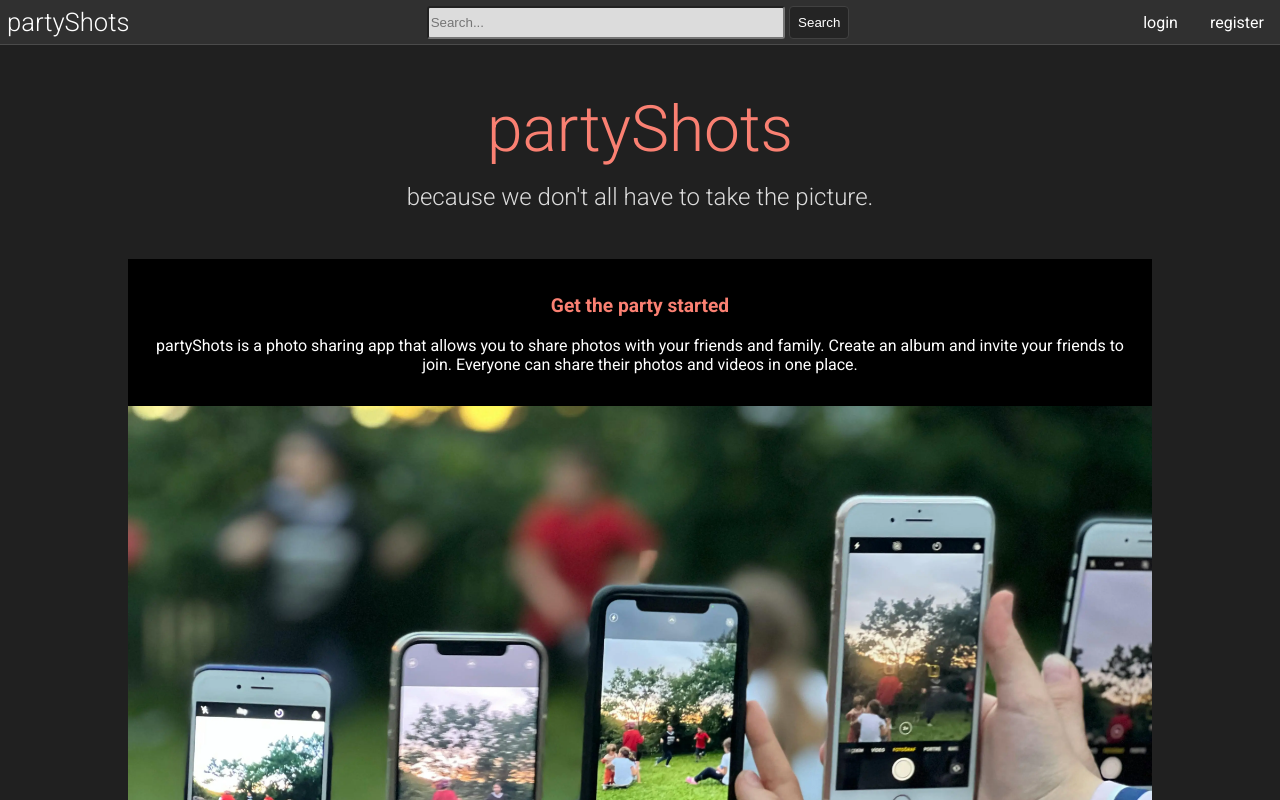
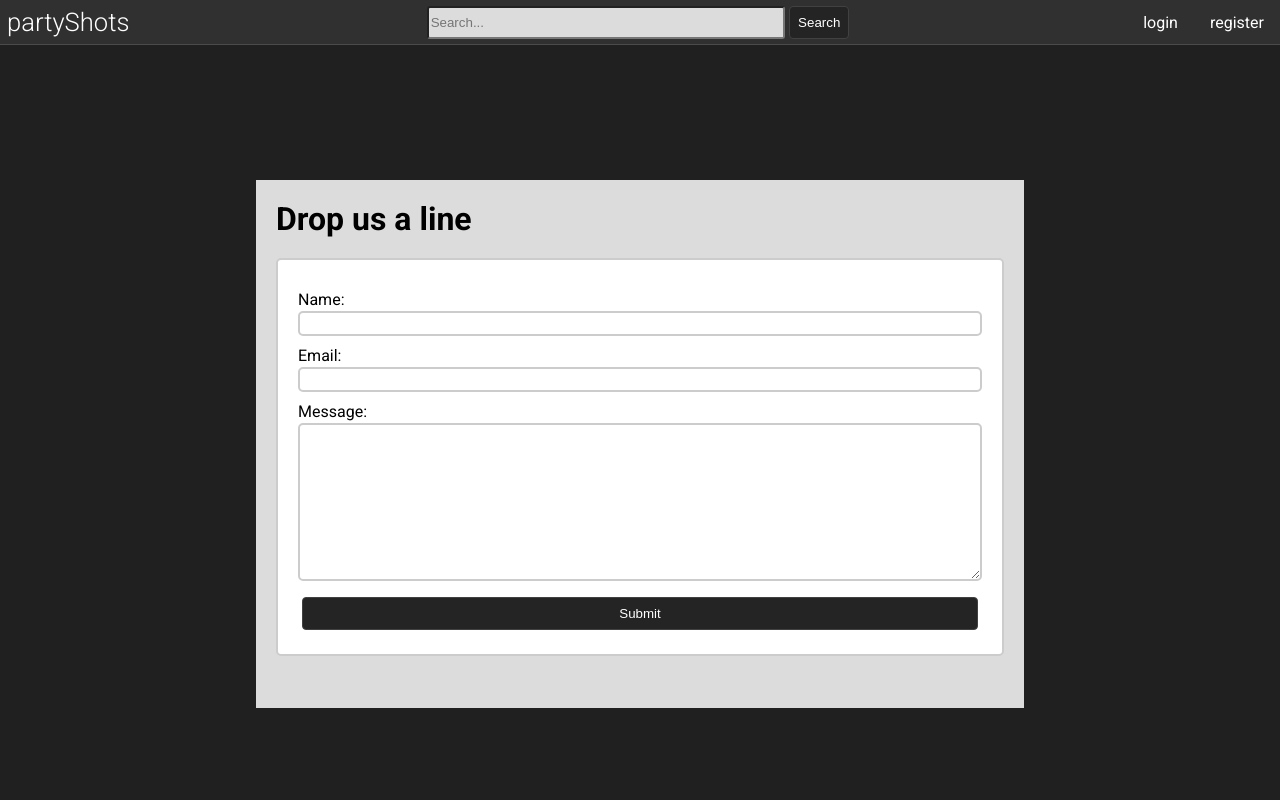
Before and after one commit to pxp888/partyshots-react, a React (Create React App) app: page / in a window 1280 px wide. Both pictures are taken after a click on the link "contact". Shown: the top 800 px of the page. Built offline with nearby package versions, Linux system fonts and the light colour scheme; no server answers; a web font is replaced by a local one.

Commit message:
add contact function

```diff
--- a/src/App.js
+++ b/src/App.js
@@ -6,6 +6,7 @@ import Login from './components/accounts/Login';
 import Register from './components/accounts/Register';
 import Userview from './components/Userview';
 import Albumview from './components/Albumview';
+import Contact from './components/Contact';
 
 import './App.css';
 
@@ -21,11 +22,12 @@ function App() {
 				setSword={setSword}
 				setCurrent={setCurrent}
 			/>
-			{current === 'landing' && <Landing />}
+			{current === 'landing' && <Landing setCurrent={setCurrent} />}
 			{current === 'login' && <Login setSword={setSword} setCurrent={setCurrent} />}
 			{current === 'register' && <Register setCurrent={setCurrent} />}
 			{current === 'userview' && <Userview sword={sword} setSword={setSword} setCurrent={setCurrent} />}
 			{current === 'albumview' && <Albumview code={sword} setCurrent={setCurrent} setSword={setSword} />}
+			{current === 'contact' && <Contact />}
 		</div>
 	);
 }
--- /dev/null
+++ b/src/components/Contact.jsx
@@ -0,0 +1,46 @@
+import React, { useState } from 'react';
+import axios from 'axios';
+import './styles/Contact.css';
+
+function Contact({}) {
+	const [msg, setMsg] = useState('Drop us a line');
+
+	function submitForm(e) {
+		e.preventDefault();
+		const form = e.target;
+		const name = form.name.value;
+		const email = form.email.value;
+		const message = form.mess.value;
+		const data = { name, email, message };
+
+		axios.post('http://52.56.34.125/status', data).then((response) => {
+			console.log(response.data.event);
+			if (response.data.event === 'message'){
+				setMsg("Message sent! We'll get back to you soon.")
+			}
+			e.target.reset();
+		}).catch((error) => {
+			setMsg("There was an error sending your message. Please try again later.");
+			console.log(error);
+		});
+	}
+
+	return (
+		<div className="contactholder">
+			<div className='contactbox'>
+			<h1>{msg}</h1>
+				<form className="contactform" onSubmit={submitForm}>
+					<label htmlFor="name">Name:</label>
+					<input type="text" name="name" />
+					<label htmlFor="email">Email:</label>
+					<input type="email" name="email" />
+					<label htmlFor="message">Message:</label>
+					<textarea name="mess" id="mess" onChange={()=>{setMsg('Drop us a line')}} ></textarea>
+					<button className='btn'>Submit</button>
+				</form>
+			</div>
+		</div>
+	);
+}
+
+export default Contact;
--- a/src/components/Landing.jsx
+++ b/src/components/Landing.jsx
@@ -1,3 +1,5 @@
+
+
 
 import './styles/Landing.css';
 import cover1 from '../assets/cover1.webp';
@@ -6,7 +8,7 @@ import cover3 from '../assets/cover3.webp';
 import cover4 from '../assets/cover4.webp';
 import cover5 from '../assets/cover5.webp';
 
-function Landing() {
+function Landing({ setCurrent }) {
 
 	return (
 		<div id="landing">
@@ -67,7 +69,9 @@ function Landing() {
 			<div className="footer">
 				<ul>
 					<li><a href="https://github.com/pxp888/partyshots-react" target="_blank">about</a></li>
-					<li><a href="#">contact</a></li>
+					<li><a href="#" onClick={()=>{
+						setCurrent('contact');
+					}} >contact</a></li>
 				</ul>
 			</div>
 		</div>
--- a/src/components/Shot.jsx
+++ b/src/components/Shot.jsx
@@ -1,5 +1,5 @@
 import React, { useEffect, useState } from 'react';
-import { getData, postData } from './helpers';
+import { getData } from './helpers';
 
 import './styles/Shot.css';
 
--- /dev/null
+++ b/src/components/styles/Contact.css
@@ -0,0 +1,61 @@
+.contactholder {
+    height: 100vh;
+    display: flex;
+    flex-direction: column;
+    justify-content: center;
+    align-items: center;
+}
+
+
+.contactbox {
+    background-color: gainsboro;
+    display: grid;
+    grid-template-columns: 1fr;
+
+    width: 60%;
+    padding-bottom: 2rem;
+}
+
+.contactform {
+    display: flex;
+    flex-direction: column;
+    justify-content: center;
+    text-align: left;
+
+    padding: 20px;
+    margin: 20px;
+    border: 2px solid #ccc;
+    border-radius: 5px;
+    background-color: white;
+}
+
+.contactform textarea {
+    height: 150px;
+    font-size: 16px;
+    font-family: Roboto;
+
+    border: 2px solid #ccc;
+    border-radius: 5px;
+}
+
+.contactform  label {
+    margin: 10px 0 2px 0;
+}
+
+.contactform input {
+    font-size: 16px;
+    font-family: Roboto;
+
+    border: 2px solid #ccc;
+    border-radius: 5px;
+}
+
+.contactbox h1 {
+    text-align: left;
+    margin: 20px;
+    margin-bottom: 0;
+}
+
+.contactform .btn {
+    margin-top: 16px;
+}
```
Also changed, not shown: 11 other files (tests, documents, lock files or other folders).
